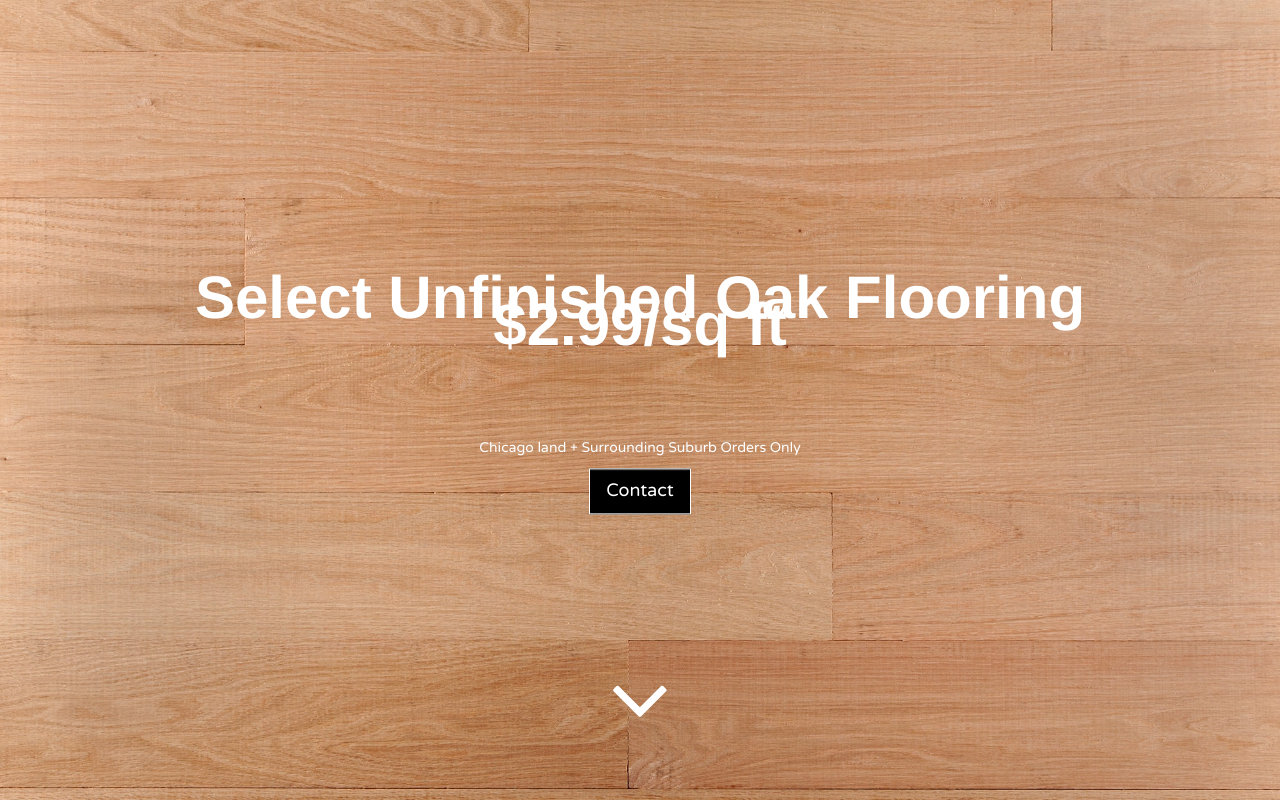
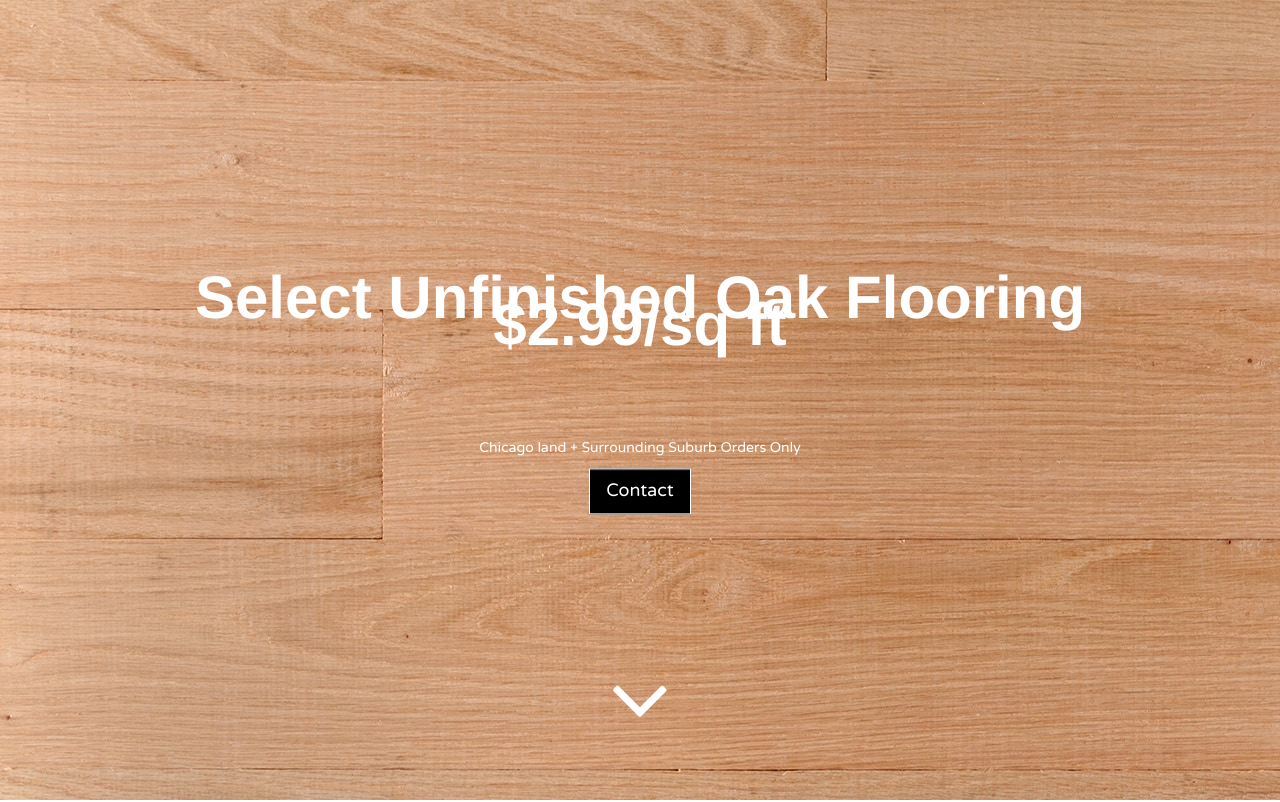
Before and after one commit to YazanKittaneh/oakfloorchicago.com, a plain HTML site: page index.html in a window 1280 px wide. Shown: the top 802 px of the page. Drawn offline with Linux system fonts and the light colour scheme; some packages are replaced by stand-ins of ours; a script that the page names is missing.

Commit message:
rearrange path

```diff
--- a/css/style.css
+++ b/css/style.css
@@ -61,7 +61,7 @@ top:0;
 left:0;
 width:100%;
 height:100%;
-background-image: url("img/white-oak-unfinished-select-multi.jpg");
+background-image: url("../img/white-oak-unfinished-select-multi.jpg");
 }
 .maskHeader2{
 position:absolute;
```
